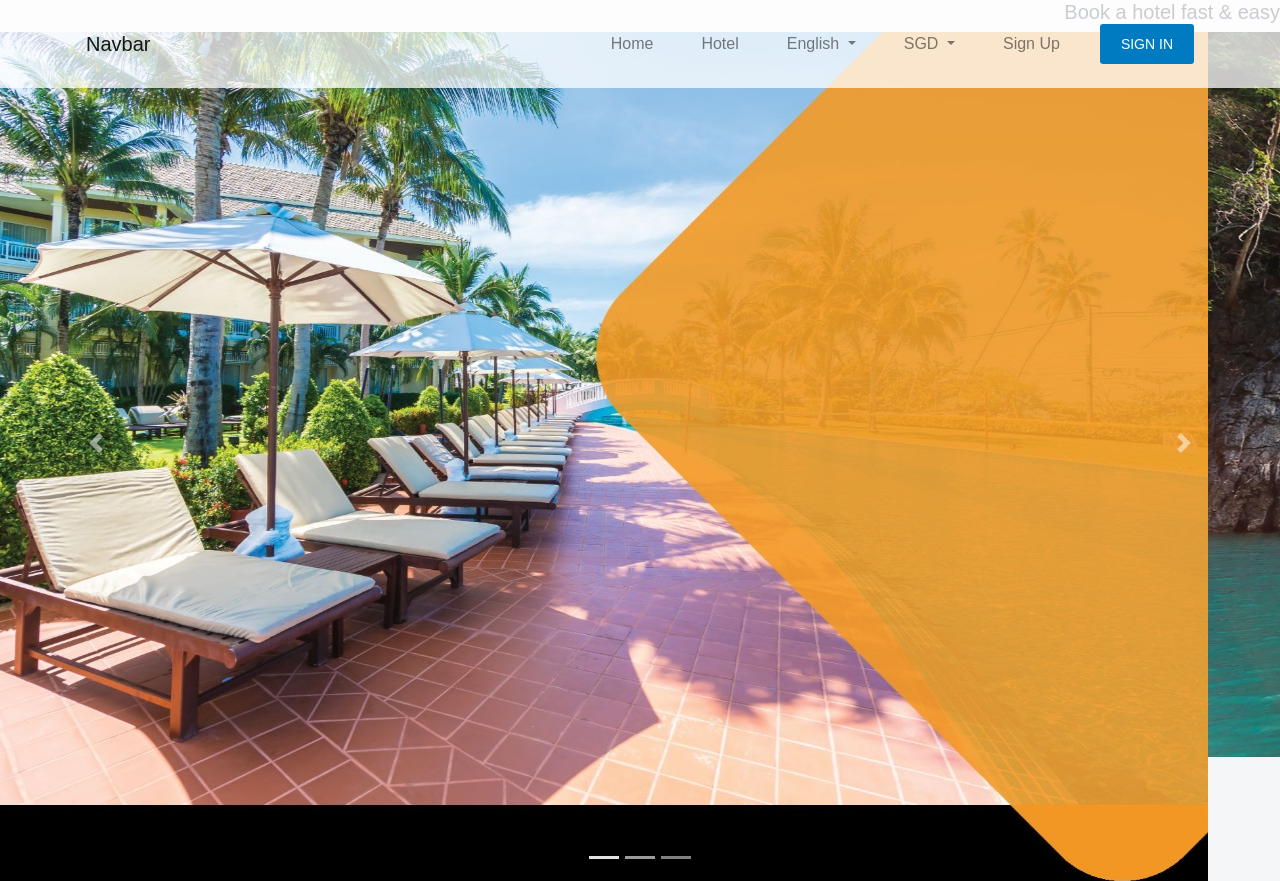
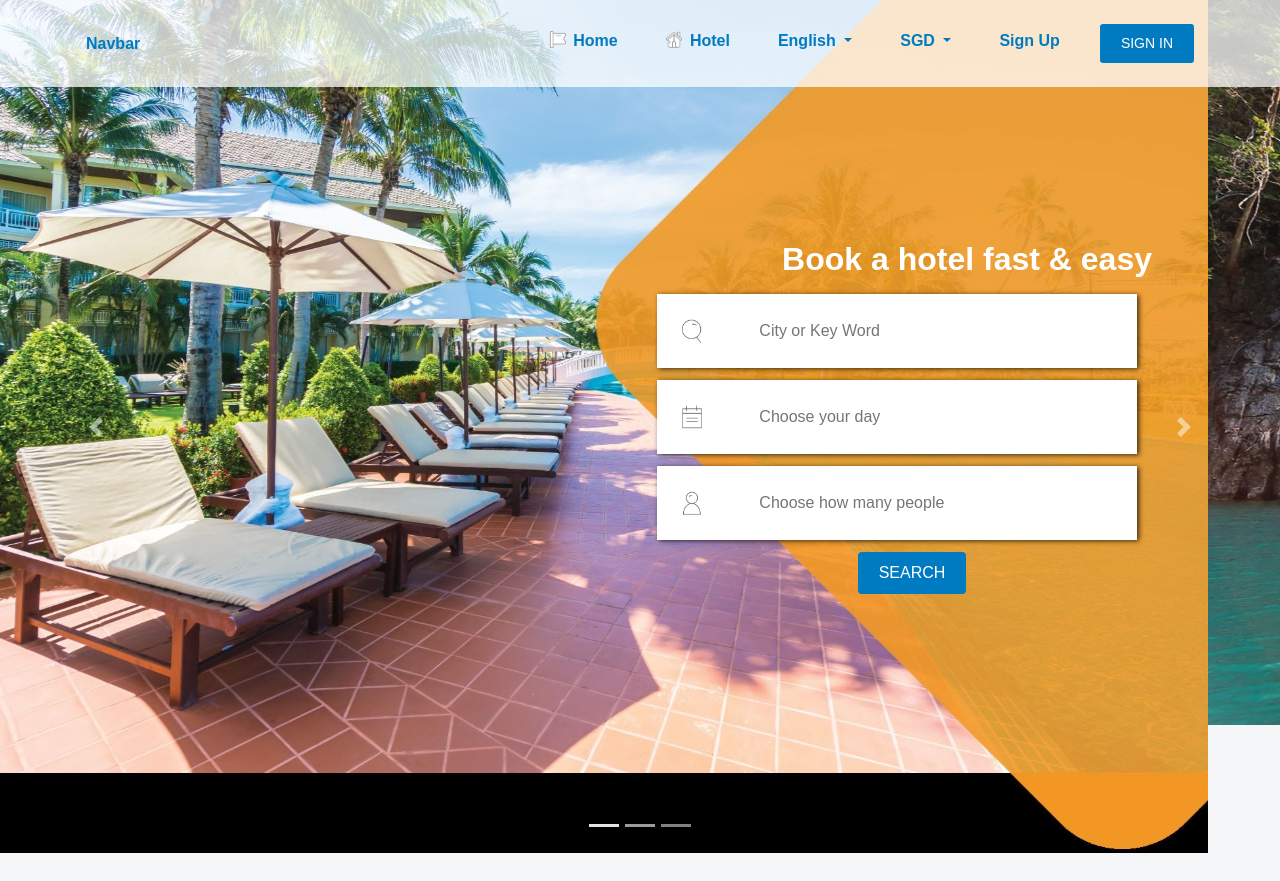
Before and after one commit to vincent-guizot/togaGo, a website: page index.html in a window 1280 px wide. Shown: the top 881 px of the page. Drawn offline with nearby package versions, Linux system fonts and the light colour scheme; files whose address does not match are found by name.

Commit message:
fixed css

```diff
--- a/index.html
+++ b/index.html
@@ -15,7 +15,7 @@
 <body>
     <!-- NAVBAR -->
     <div class="menu container-fluid fixed-top p-3">
-    <nav class="container navbar navbar-expand-lg navbar-light">
+        <nav class="container navbar navbar-expand-lg ">
             <a class="navbar-brand" href="#">Navbar</a>
             <button class="navbar-toggler" type="button" data-toggle="collapse" data-target="#navbarNav"
                 aria-controls="navbarNav" aria-expanded="false" aria-label="Toggle navigation">
@@ -24,10 +24,14 @@
             <div class="collapse navbar-collapse" id="navbarNav">
                 <ul class="navbar-nav ml-auto">
                     <li class="nav-item mx-3">
-                        <a class="nav-link" href="#">Home</a>
+                        <a class="nav-link" href="#">
+                            <img src="images/icon//icon/home.png" alt="">
+                            Home</a>
                     </li>
                     <li class="nav-item mx-3">
-                        <a class="nav-link" href="#">Hotel</a>
+                        <a class="nav-link" href="#">
+                            <img src="images/icon//icon/hotel.png" alt="">
+                            Hotel</a>
                     </li>
                     <li class="nav-item dropdown mx-3">
                         <a class="nav-link dropdown-toggle" href="#" id="navbarDropdownMenuLink" data-toggle="dropdown"
@@ -63,19 +67,38 @@
     <!-- SLIDER -->
     <div class="slider container-fluid">
         <div class="slider-form">
-            <div class="float-right">
-                <h5>Book a hotel fast & easy</h5>
+            <h2 class="text-white font-weight-bold mb-3 float-right">Book a hotel fast & easy</h2>
             <div class="slider-form_image"></div>
             <div class="slider-form_inputs">
                 <form id="">
-                        <div class="row">
-                            <div class="col-3"></div>
-                            <div class="col-9">
-
+                    <div class="row field">
+                        <div class="col-2">
+                            <img src="images/icon/icon/search.png" alt="">
+                        </div>
+                        <div class="col-10">
+                            <input type="text" placeholder="City or Key Word">
                         </div>
                     </div>
+                    <div class="row field">
+                        <div class="col-2">
+                            <img src="images/icon/icon/calender.png" alt="">
+                        </div>
+                        <div class="col-10">
+                            <input type="text" placeholder="Choose your day">
+                        </div>
+                    </div>
+                    <div class="row field">
+                        <div class="col-2">
+                            <img src="images/icon/icon/people.png" alt="">
+                        </div>
+                        <div class="col-10">
+                            <input type="text" placeholder="Choose how many people">
+                        </div>
+                    </div>
+                    <div class="text-center">
+                        <button class="btn btn-blue">SEARCH</button>
+                    </div>
                 </form>
-                </div>
             </div>
         </div>
         <div id="carouselExampleIndicators" class="carousel slide" data-ride="carousel">
@@ -225,10 +248,11 @@
     <div class="container-fluid bg-dark p-3">
         <div class="container">
             <div class="row m-auto">
-                <div class="col-5">
+                <div class="col"></div>
+                <div class="col">
                     <p class="text-center text-white">All right reserved | 2020 Togago.com</p>
-
                 </div>
+                <div class="col"></div>
             </div>
         </div>
     </div>
--- a/sass/pages/_home.scss
+++ b/sass/pages/_home.scss
@@ -23,7 +23,55 @@ body {
 		}
 	}
 }
+.navbar {
+	a {
 
+		font-size: 1rem;
+		font-weight: bold;
+		color: $color-blue;
+		padding-top: 5px;
+		padding-bottom: 5px;
+		&:hover {
+			border-bottom: 2px solid $color-blue;
+		}
+	}
+		img {
+	width: 1.05rem;
+	margin-top: -5px;
+	margin-right: 3px;
+
+	}
+}
 .menu {
 		background: rgba(255,255,255,0.75);
 }
+.slider-form {
+	position: absolute;
+	top: 30%;
+	right: 10%;
+	z-index: 10;
+	width: 30rem;
+	&_inputs {
+
+		.field {
+			width: 100%;
+			background: white;
+			padding: 1.5rem .5rem;
+			box-shadow: 2px 1px 5px 0px rgba(0,0,0,0.75);
+-webkit-box-shadow: 2px 1px 5px 0px rgba(0,0,0,0.75);
+-moz-box-shadow: 2px 1px 5px 0px rgba(0,0,0,0.75);
+			margin-bottom: .75rem;
+			img {
+				width: 1.5rem;
+			}
+			input {
+				border: 0;
+
+				&:focus {
+					outline: none;
+				}
+
+			}
+		}
+	}
+}
```
Also changed, not shown: css/main.css. Lines whose indentation alone changed are shown as unchanged.
